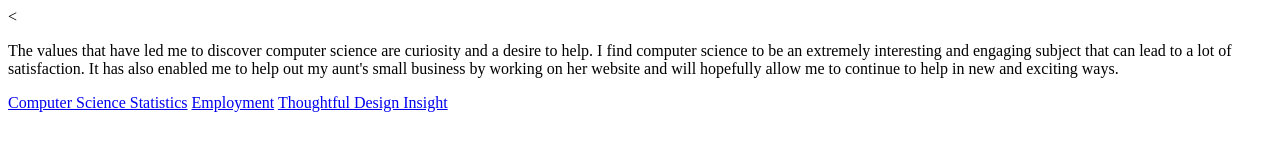
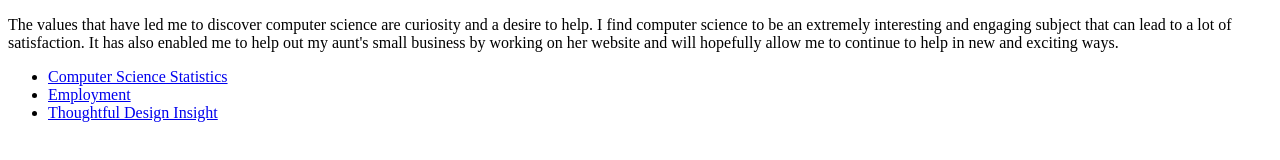
Before and after one commit to jacobballard/values, a plain HTML site: page index.html in a window 1280 px wide. Drawn offline with Linux system fonts and the light colour scheme.

Commit message:
Update index.html
Added UL

```diff
--- a/index.html
+++ b/index.html
@@ -1,4 +1,4 @@
-<<!DOCTYPE html>
+<!DOCTYPE html>
 <html lang="en" dir="ltr">
   <head>
     <meta charset="utf-8">
@@ -9,9 +9,12 @@
     subject that can lead to a lot of satisfaction.  It has also enabled me to help out my aunt's small business by working on her website and will hopefully allow me
     to continue to help in new and exciting ways.</p>
 
-    <p> <a href="https://datausa.io/profile/cip/110701/">Computer Science Statistics</a>
-      <a href="https://sites.google.com/site/coolcsdemos/statistics#TOC-Employment">Employment</a>
-      <a href="https://www.marketingsherpa.com/article/case-study/website-redesign-leads-to-34">Thoughtful Design Insight</a>
+    <p>
+      <ul>
+        <li><a href="https://datausa.io/profile/cip/110701/">Computer Science Statistics</a></li>
+        <li><a href="https://sites.google.com/site/coolcsdemos/statistics#TOC-Employment">Employment</a></li>
+        <li><a href="https://www.marketingsherpa.com/article/case-study/website-redesign-leads-to-34">Thoughtful Design Insight</a></li>
+    </ul>
 
         </p>
       </body>
```
